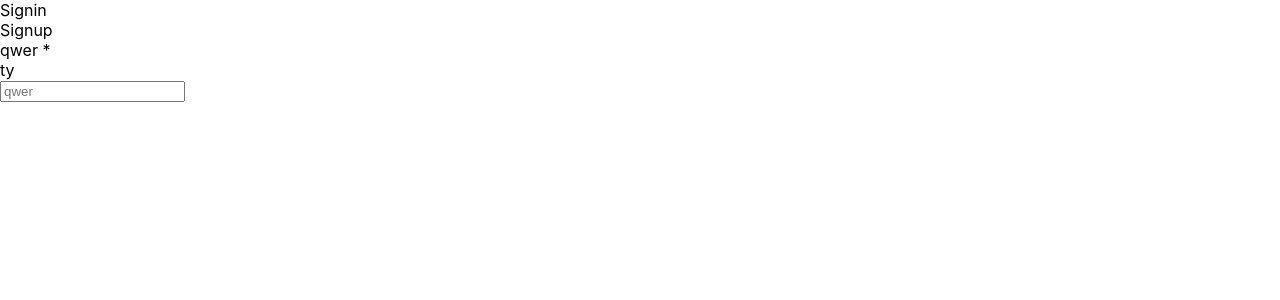
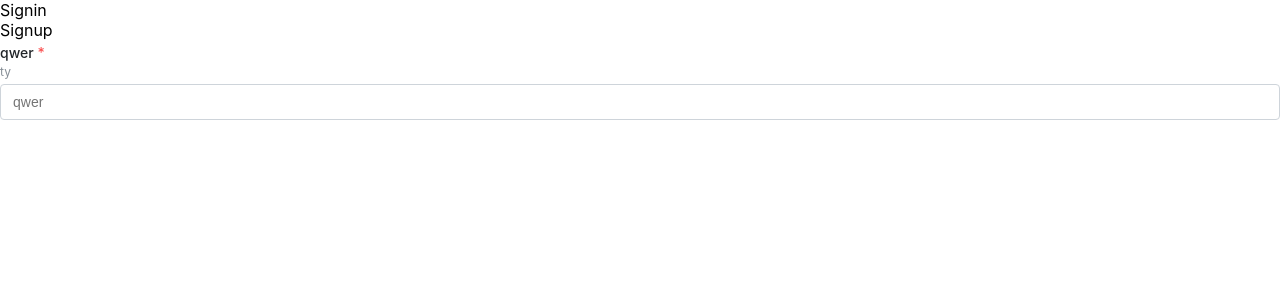
Before and after one commit to LisPavel/rs-m4-4-forms, a React (Create React App) app: page / in a window 1280 px wide. Shown: the top 300 px of the page. Built offline with nearby package versions, Linux system fonts and the light colour scheme.

Commit message:
feat: add base styles

```diff
--- /dev/null
+++ b/src/components/TextInput/index.module.scss
@@ -0,0 +1,87 @@
+.text-input {
+  line-height: 1.55;
+}
+.input {
+  outline: none;
+  height: 2.25rem;
+  -webkit-tap-highlight-color: transparent;
+  line-height: calc(2.25rem - 0.125rem);
+  -webkit-appearance: none;
+  -moz-appearance: none;
+  -ms-appearance: none;
+  appearance: none;
+  resize: none;
+  box-sizing: border-box;
+  font-size: 0.875rem;
+  width: 100%;
+  color: #000;
+  display: block;
+  text-align: left;
+  border: 0.0625rem solid #ced4da;
+  background-color: #fff;
+  -webkit-transition: border-color 100ms ease;
+  transition: border-color 100ms ease;
+  min-height: 2.25rem;
+  padding-left: calc(2.25rem / 3);
+  padding-right: calc(2.25rem / 3);
+  padding-block: 1px;
+  border-radius: 0.25rem;
+
+  &:disabled {
+    background-color: #f1f3f5;
+    color: #909296;
+    opacity: 0.6;
+    cursor: not-allowed;
+    pointer-events: none;
+  }
+
+  &[data-invalid] {
+    color: #fa5252;
+    border-color: #fa5252;
+  }
+}
+
+.label {
+  font-weight: bold;
+  display: inline-block;
+  font-size: 0.875rem;
+  font-weight: 500;
+  color: #212529;
+  word-break: break-word;
+  cursor: default;
+  -webkit-tap-highlight-color: transparent;
+}
+
+.input-wrapper {
+  position: relative;
+  margin-top: calc(0.3125rem);
+  margin-bottom: calc(0.3125rem);
+}
+
+.requred {
+  color: #fa5252;
+}
+
+.description {
+  -webkit-tap-highlight-color: transparent;
+  text-decoration: none;
+  word-break: break-word;
+  color: rgb(134, 142, 150);
+  font-size: calc(0.75rem);
+  line-height: 1.2;
+  display: block;
+}
+
+.error {
+  -webkit-tap-highlight-color: transparent;
+  color: inherit;
+  font-size: inherit;
+  line-height: 1.55;
+  -webkit-text-decoration: none;
+  text-decoration: none;
+  word-break: break-word;
+  color: #fa5252;
+  font-size: calc(0.875rem - 0.125rem);
+  line-height: 1.2;
+  display: block;
+}
--- a/src/components/TextInput/index.tsx
+++ b/src/components/TextInput/index.tsx
@@ -1,4 +1,5 @@
 import React, { InputHTMLAttributes, useId } from "react";
+import styles from "./index.module.scss";
 
 interface TextInputProps extends InputHTMLAttributes<HTMLInputElement> {
   label?: string;
@@ -18,21 +19,22 @@ const TextInput = ({
   const descriptionId = useId();
 
   return (
-    <div className="text-input">
+    <div className={styles["text-input"]}>
       {label && (
-        <label htmlFor={id}>
+        <label htmlFor={id} className={styles.label}>
           {label}
-          {withAsterisk && <span className="required">{" * "}</span>}
+          {withAsterisk && <span className={styles.requred}>{" * "}</span>}
         </label>
       )}
       {description && (
-        <div id={descriptionId} className="description">
+        <div id={descriptionId} className={styles.description}>
           {description}
         </div>
       )}
-      <div className="input-wrapper">
+      <div className={styles["input-wrapper"]}>
         <input
           {...rest}
+          className={styles.input}
           type="text"
           id={id}
           aria-describedby={description ? descriptionId : undefined}
@@ -40,7 +42,7 @@ const TextInput = ({
           data-invalid={error ? true : undefined}
         />
       </div>
-      {error && <div className="error">{error}</div>}
+      {error && <div className={styles.error}>{error}</div>}
     </div>
   );
 };
```
